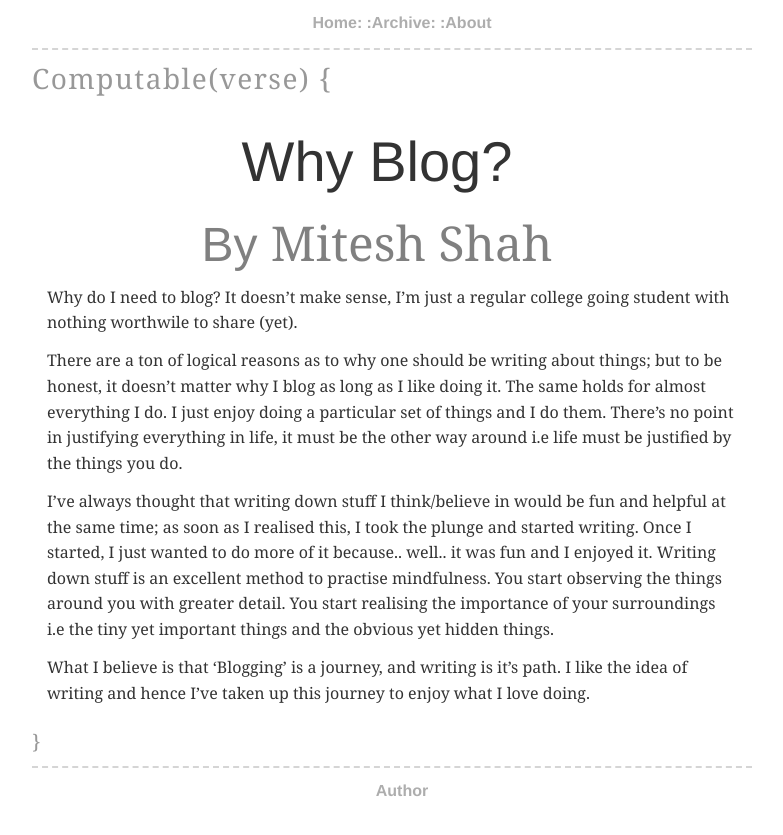
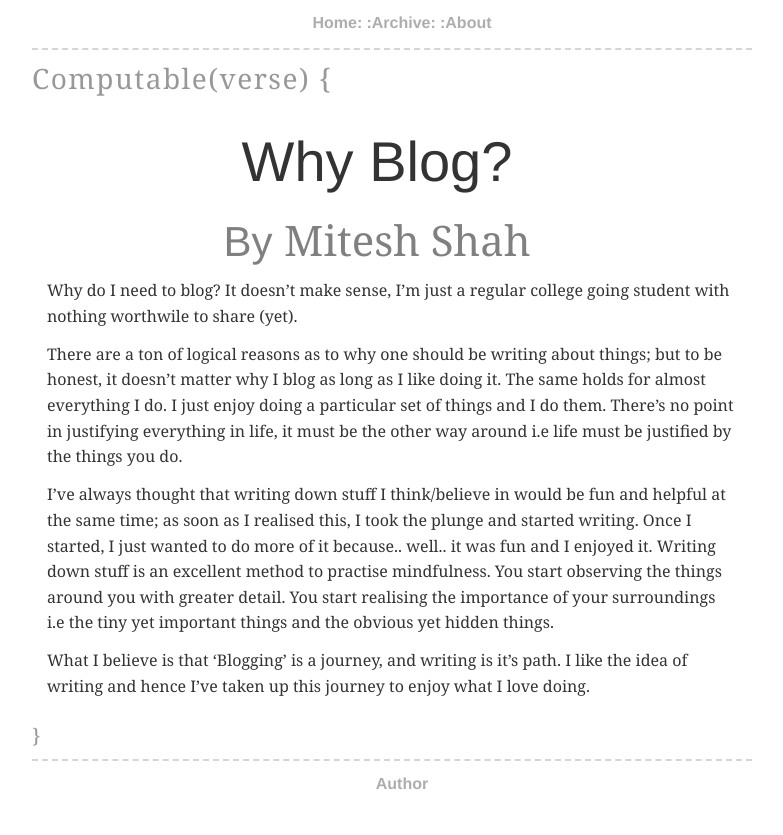
Before and after one commit to ACidDrinkeR/lol.github.io, a Jekyll site: the page built from _posts/2015-05-02-why-blog.md, in a window 1280 px wide. Shown: the top 835 px of the page, without its empty margins (263-1046 px from the left). Built offline with Jekyll 4.4.1, drawn with Linux system fonts in a browser that asks for light colours; nearby versions of some CDN libraries; library files that are not in the unit come from our copies.

Commit message:
Update post.html

```diff
--- a/_layouts/post.html
+++ b/_layouts/post.html
@@ -4,7 +4,7 @@
 ---
 
 <h1 class="text-center">{{ page.title }}</h1>
-<h2 class="meta myGray text-center">By <a class="myGray" href="http://miteshms.me/author/">Mitesh Shah</a></h2>
+<h3 class="meta myGray text-center">By <a class="myGray" href="http://miteshms.me/author/">Mitesh Shah</a></h2>
 
 <div class="post container">
   {{ content }}
```
